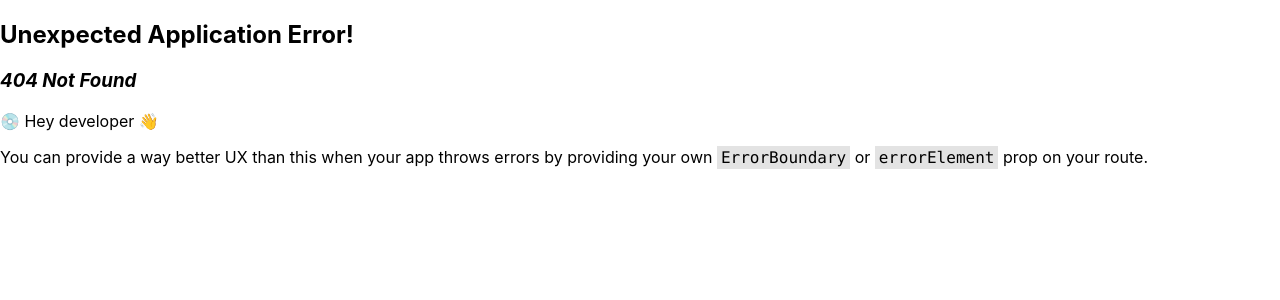
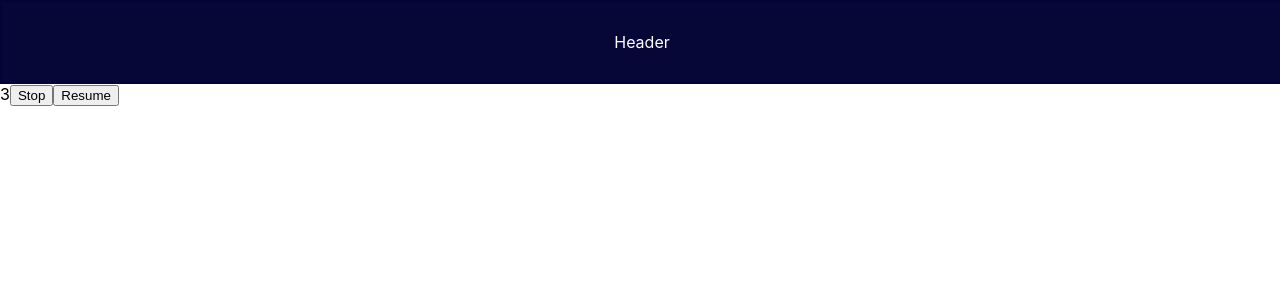
Before and after one commit to divya10mishra/react-practice, a React (Create React App) app: page /timer01 in a window 1280 px wide. Before the commit this address had no page. Shown: the top 300 px of the page. Built offline with nearby package versions, Linux system fonts and the light colour scheme.

Commit message:
interviewTimer

```diff
--- a/src/App.js
+++ b/src/App.js
@@ -9,6 +9,7 @@ import UseRef from "./concepts/UseRef";
 import ReduxUseCase from "./concepts/ReduxUseCase/reduxUseCase";
 import store from "../src/store/store";
 import { Provider } from "react-redux";
+import Timer from "./features/Header/InterviewTimer";
 
 function App() {
   return (
@@ -50,6 +51,10 @@ export const appRouter = createBrowserRouter([
         path: "/reduxuse",
         element: <ReduxUseCase />,
       },
+      {
+        path: "/timer01",
+        element: <Timer />,
+      },
     ],
   },
 ]);
--- a/src/concepts/ReduxUseCase/profileSlice.js
+++ b/src/concepts/ReduxUseCase/profileSlice.js
@@ -1,18 +1,38 @@
 import { createSlice } from "@reduxjs/toolkit";
+import { createAsyncThunk } from "@reduxjs/toolkit";
 
-const slice = createSlice({
-  name: "profilers",
+export const fetchUser = createAsyncThunk("names/getName", async () => {
+  const res = await fetch("https://jsonplaceholder.typicode.com/users");
+  const data = await res.json();
+  return data;
+});
+
+const namesSlice = createSlice({
+  name: "sliceName",
   initialState: {
-    stateName: [],
+    namesState: [],
   },
+
   reducers: {
-    reducerName: (state, action) => {
-      let namesArray = action.payload;
-      state.stateName = namesArray.map((item) => item.name);
-      console.log(state.stateName, "in slice");
+    nameReducerFunc: (state, action) => {
+      console.log(state.namesState, "reducer");
+      state.namesState = action.payload.map((item) => item.name);
     },
+  },
+
+  extraReducers: (builder) => {
+    builder
+      .addCase(fetchUser.pending, (state) => {
+        state.namesState = "pending....";
+      })
+      .addCase(fetchUser.fulfilled, (state, action) => {
+        state.namesState = action.payload;
+      })
+      .addCase(fetchUser.rejected, (state) => {
+        state.namesState = "Rejected!!!!";
+      });
   },
 });
 
-export const { reducerName } = slice.actions;
-export default slice.reducer;
+export const { nameReducerFunc } = namesSlice.actions;
+export default namesSlice.reducer;
--- a/src/concepts/ReduxUseCase/reduxUseCase.js
+++ b/src/concepts/ReduxUseCase/reduxUseCase.js
@@ -1,21 +1,21 @@
-import React, { useState, useEffect } from "react";
+import React, { useEffect } from "react";
 import { useDispatch, useSelector } from "react-redux";
-import { reducerName } from "./profileSlice";
+import { fetchUser, nameReducerFunc } from "./profileSlice";
 
-const ReduxUseCase = () => {
+function ReduxUseCase() {
   const dispatch = useDispatch();
-  let listOfNames = useSelector((state) => state.storeSliceKey.stateName);
-  console.log(listOfNames, "profiles in comp");
+  const names = useSelector((state) => state.storeSliceKey.namesState);
+  console.log(names, "names from reducer");
+
   useEffect(() => {
-    async function getApi() {
-      let response = await fetch("https://jsonplaceholder.typicode.com/users");
-      let result = await response.json();
-      dispatch(reducerName(result));
-    }
+    dispatch(fetchUser());
+  }, []);
 
-    getApi();
-  }, []);
-  return <> </>;
-};
+  return (
+    <button onClick={() => dispatch(nameReducerFunc(names))}>
+      reduxUseCase
+    </button>
+  );
+}
 
 export default ReduxUseCase;
--- /dev/null
+++ b/src/features/Header/InterviewTimer.js
@@ -0,0 +1,43 @@
+import React, { useEffect, useState } from "react";
+
+function Timer() {
+  const [seconds, setSeconds] = useState(5);
+  const [timerRunning, setTimerRunning] = useState(true);
+
+  useEffect(() => {
+    let timer;
+    if (timerRunning) {
+      timer = setInterval(() => {
+        setSeconds((sec) => sec - 1);
+      }, 1000);
+    }
+    return () => {
+      clearInterval(timer);
+    };
+  }, [timerRunning]);
+
+  useEffect(() => {
+    if (seconds === 0) {
+      stopTimer();
+      setSeconds(5);
+      resumeTimer();
+    }
+  }, [seconds]);
+
+  const stopTimer = () => {
+    setTimerRunning(false);
+  };
+  const resumeTimer = () => {
+    setTimerRunning(true);
+  };
+
+  return (
+    <div>
+      {seconds}
+      <button onClick={stopTimer}>Stop</button>
+      <button onClick={resumeTimer}>Resume</button>
+    </div>
+  );
+}
+
+export default Timer;
--- a/src/store/store.js
+++ b/src/store/store.js
@@ -1,9 +1,9 @@
 import { configureStore } from "@reduxjs/toolkit";
-import profileSlice from "../concepts/ReduxUseCase/profileSlice";
+import namesReducerSlice from "../concepts/ReduxUseCase/profileSlice";
 
 const store = configureStore({
   reducer: {
-    storeSliceKey: profileSlice,
+    storeSliceKey: namesReducerSlice,
   },
 });
 
```
